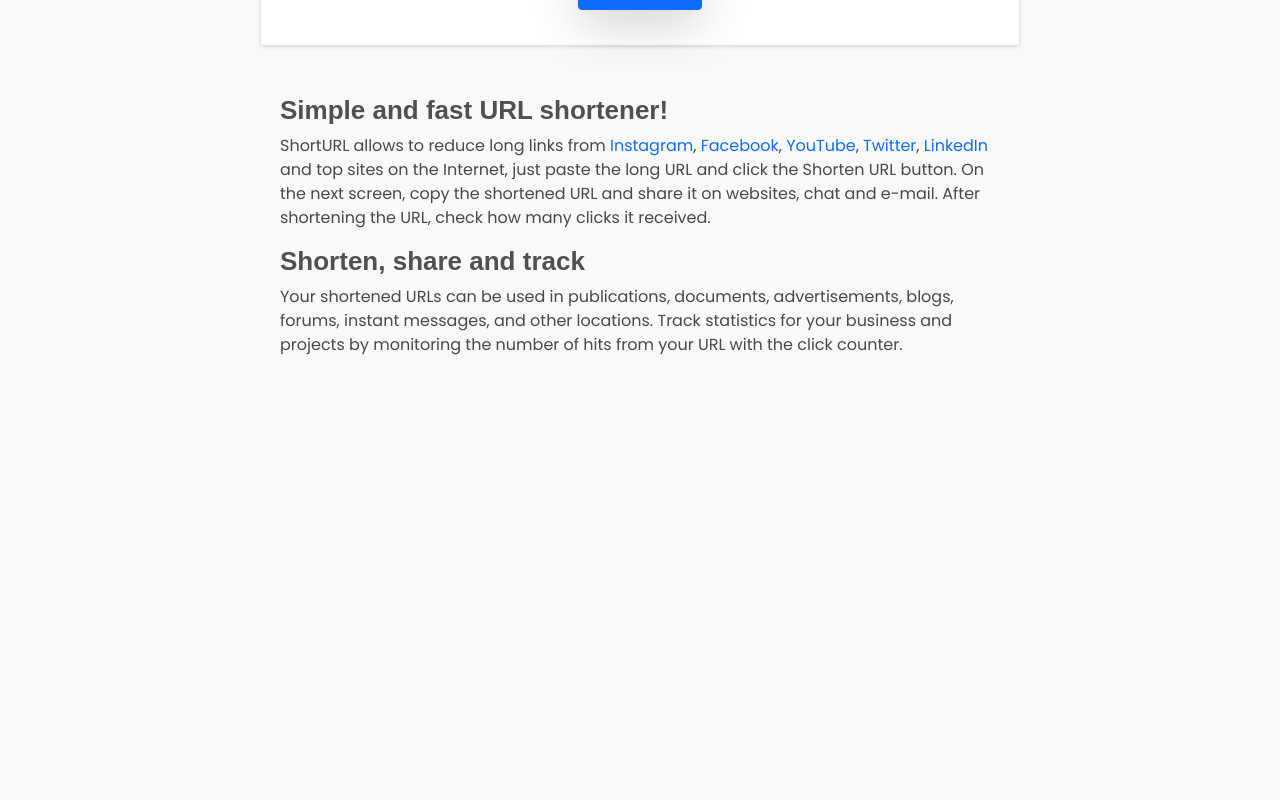
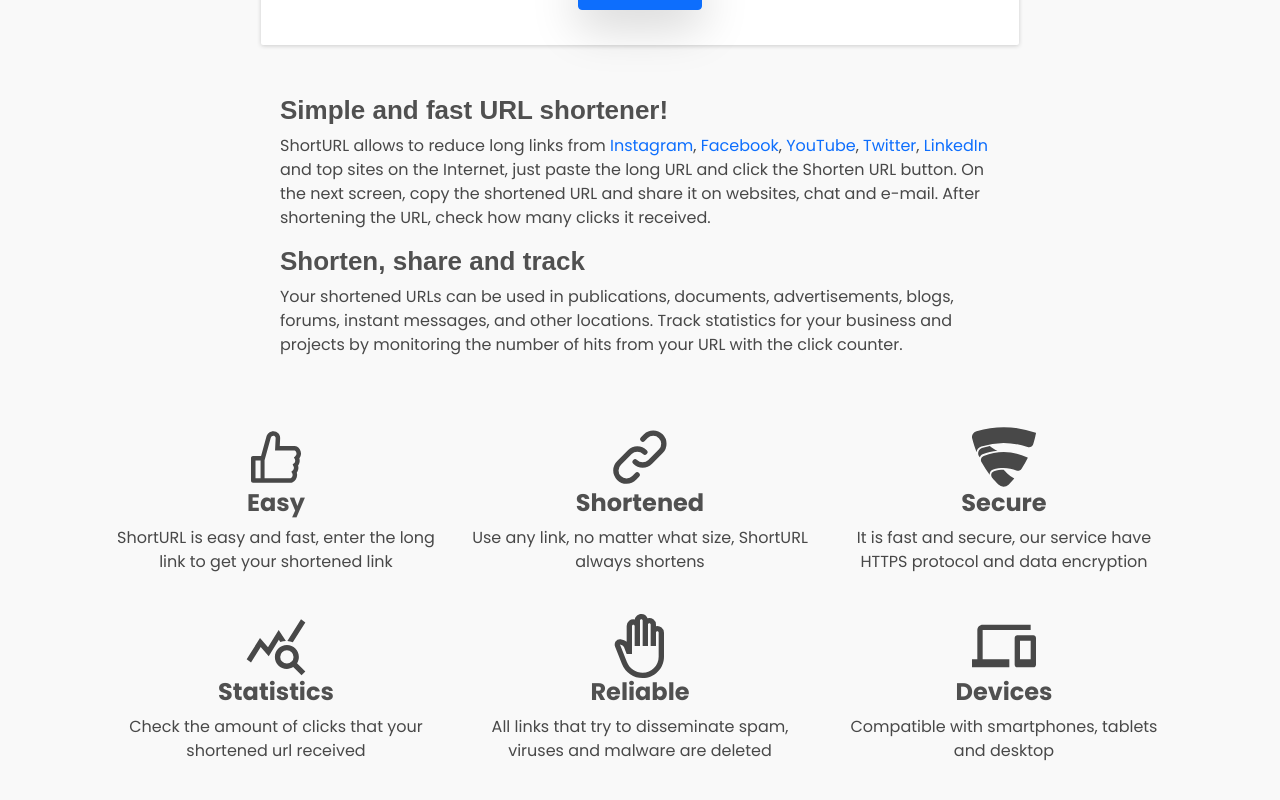
Before and after one commit to itsmar1/url-shortener, a React (Create React App) app in the folder ui/: page / in a window 1280 px wide. Shown: the part 726-1526 px from the top of the page. Before the commit the page ends 1103 px from the top, so only its background shows below. Built offline with nearby package versions, Linux system fonts and the light colour scheme.

Commit message:
create home page featured products

```diff
--- a/ui/package.json
+++ b/ui/package.json
@@ -10,6 +10,7 @@
     "formik": "^2.2.9",
     "react": "^18.0.0",
     "react-dom": "^18.0.0",
+    "react-icons": "^4.3.1",
     "react-router-dom": "^6.3.0",
     "react-scripts": "5.0.1",
     "sass": "^1.50.1",
--- /dev/null
+++ b/ui/src/components/home/FeaturesBox.jsx
@@ -0,0 +1,75 @@
+import React from 'react';
+
+import { AiOutlineLike } from 'react-icons/ai';
+import { HiOutlineLink } from 'react-icons/hi';
+import { SiFsecure } from 'react-icons/si';
+import { MdOutlineQueryStats, MdOutlineBackHand, MdOutlineDevices } from 'react-icons/md';
+
+
+const FeaturesBox = () => {
+    return (
+        <div className='features-box container-fluid'>
+            <div className="row">
+                <div className="col-sm-6 col-lg-4">
+                    <div className='text-center'>
+                        <div>
+                            <AiOutlineLike className='features-icon' />
+                        </div>
+                        <h3>Easy</h3>
+                        <p>ShortURL is easy and fast, enter the long link to get your shortened link</p>
+                    </div>
+                </div>
+                <div className="col-sm-6 col-lg-4">
+                    <div className='text-center'>
+                        <div>
+                            <HiOutlineLink className='features-icon' />
+                        </div>
+                        <h3>Shortened</h3>
+                        <p>Use any link, no matter what size, ShortURL always shortens</p>
+                    </div>
+                </div>
+                <div className="col-sm-6 col-lg-4">
+                    <div className='text-center'>
+                        <div>
+                            <SiFsecure className='features-icon' />
+                        </div>
+                        <h3>Secure</h3>
+                        <p>It is fast and secure, our service have HTTPS protocol and data encryption</p>
+                    </div>
+                </div>
+            </div>
+            <div className="row mt-4">
+                <div className="col-sm-6 col-lg-4">
+                    <div className='text-center'>
+                        <div>
+                            <MdOutlineQueryStats className='features-icon' />
+                        </div>
+                        <h3>Statistics</h3>
+                        <p>Check the amount of clicks that your shortened url received</p>
+                    </div>
+                </div>
+                <div className="col-sm-6 col-lg-4">
+                    <div className='text-center'>
+                        <div>
+                            <MdOutlineBackHand className='features-icon' />
+                        </div>
+                        <h3>Reliable</h3>
+                        <p>All links that try to disseminate spam, viruses and malware are deleted</p>
+                    </div>
+                </div>
+                <div className="col-sm-6 col-lg-4">
+                    <div className='text-center'>
+                        <div>
+                            <MdOutlineDevices className='features-icon' />
+                        </div>
+                        <h3>Devices</h3>
+                        <p>Compatible with smartphones, tablets and desktop</p>
+                    </div>
+                </div>
+            </div>
+        </div>
+    );
+};
+
+
+export default FeaturesBox;
--- a/ui/src/pages/TheHomePage.jsx
+++ b/ui/src/pages/TheHomePage.jsx
@@ -1,7 +1,8 @@
 import React from 'react';
+
+import FeaturesBox from '../components/home/FeaturesBox';
 import TheContent from '../components/home/TheContent';
 import TrackUrlBox from '../components/home/TrackUrlBox';
-
 import UrlBox from '../components/home/UrlBox';
 
 const TheHomePage = () => {
@@ -22,6 +23,11 @@
                     <TheContent />
                 </div>
             </div>
+            <div className="row mt-5">
+                <div className="col">
+                    <FeaturesBox />
+                </div>
+            </div>
         </div>
     );
 };
--- a/ui/src/styles/_homepage.scss
+++ b/ui/src/styles/_homepage.scss
@@ -1,4 +1,5 @@
 .home {
+    margin-bottom: 8rem;
     .urlBox {
         max-width: 758px;
         margin-bottom: 20px;
@@ -68,4 +69,22 @@
             }
         }
     }
+
+    .features-box {
+        .features-icon {
+            font-size: 4rem;
+            color: #484848;
+        }
+        h3 {
+            // font: bold 20px asap,arial;
+            font-weight: bold;
+            font-size: 1.5rem;
+            color: #505050;
+            letter-spacing: 0;
+        }
+        p {
+            color: #484848;
+            line-height: 1.5;
+        }
+    }
 }
```
Also changed, not shown: 1 other file (tests, documents, lock files or other folders).
